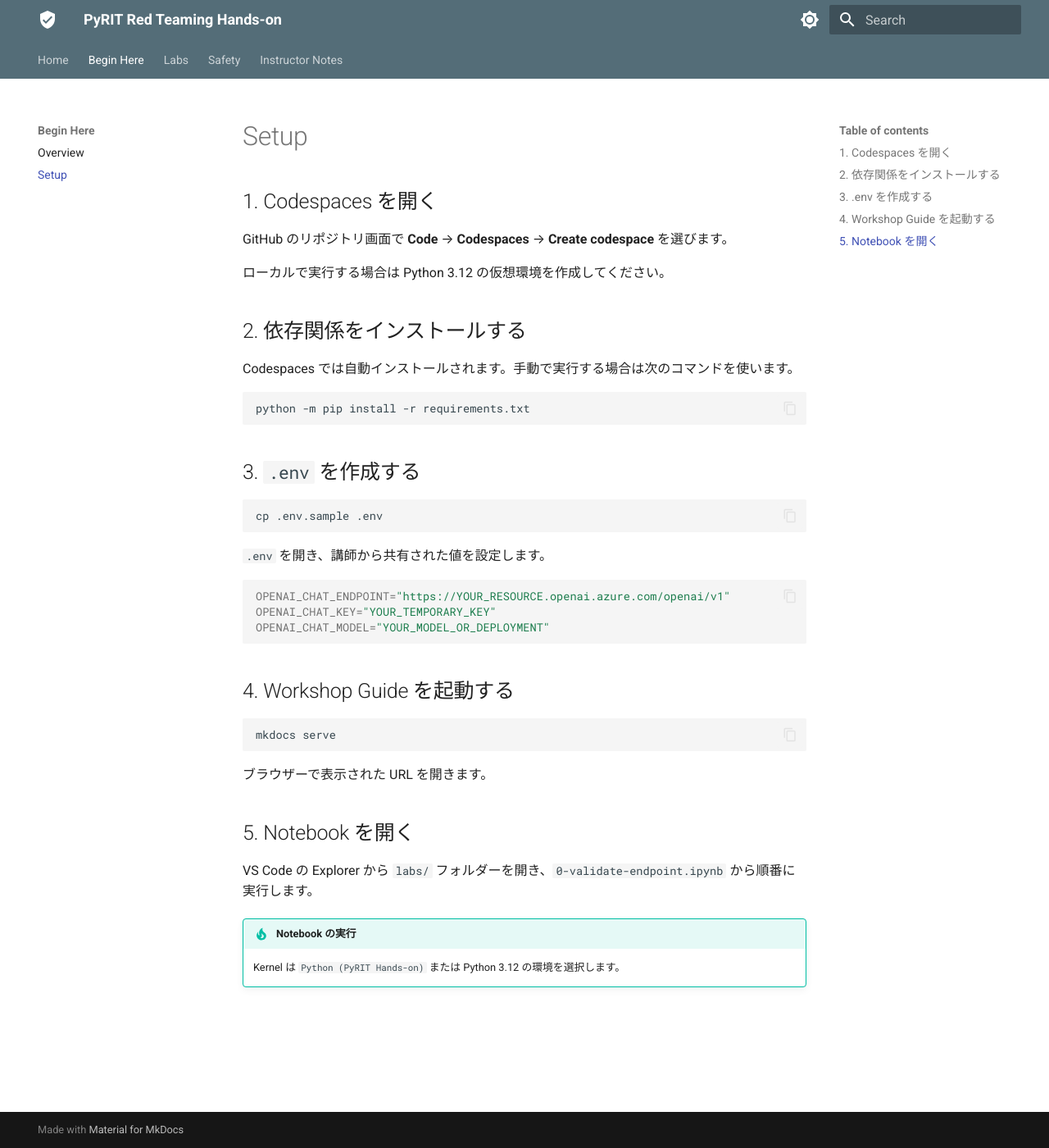
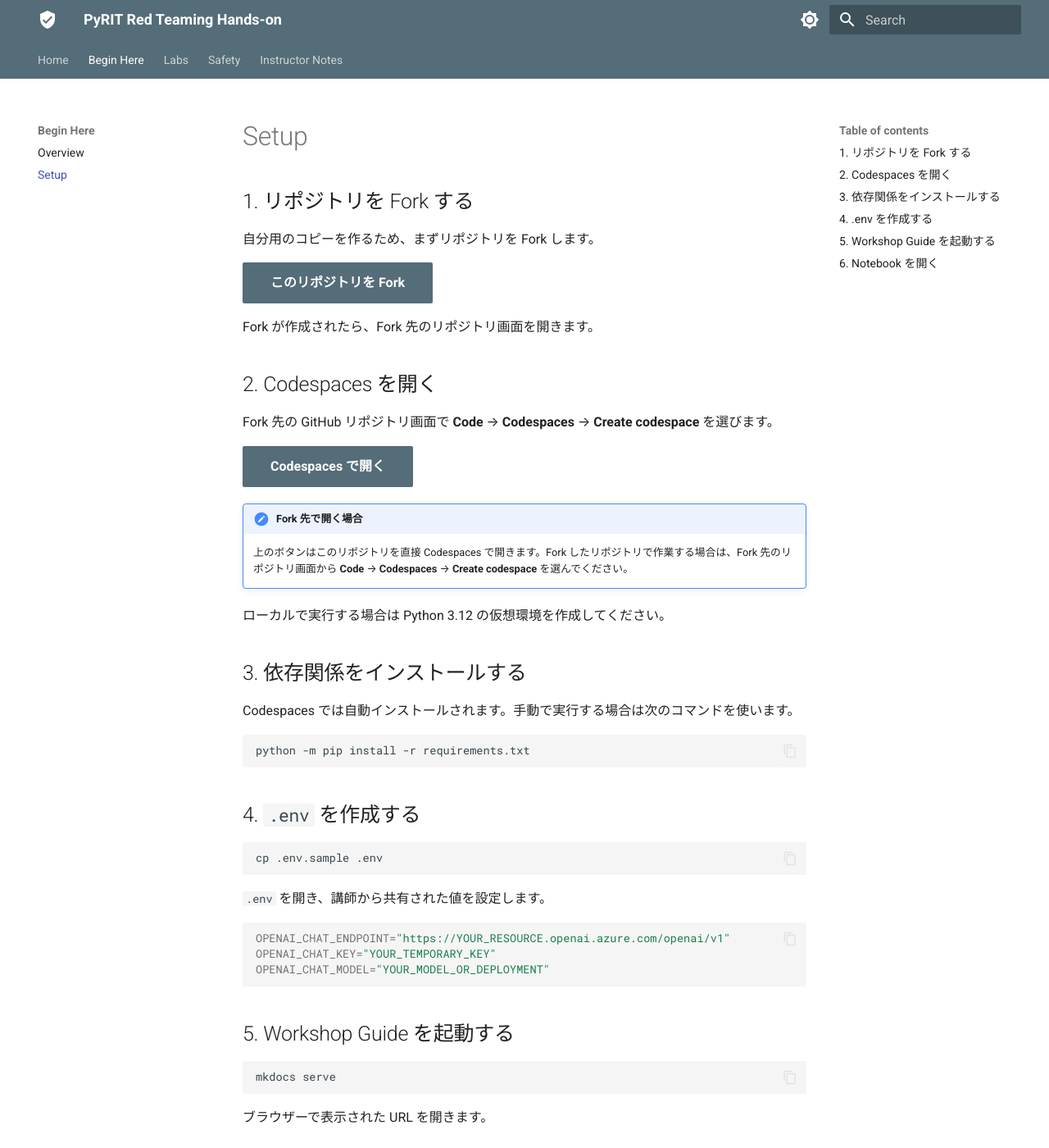
Before and after one commit to mrmo-sandbox/pyrit-red-teaming-handson, an MkDocs documentation site: the page built from docs/begin-here/00-setup.md, in a window 1280 px wide and 1400 px high. Shown: the whole window at 82% size. Built offline with MkDocs 1.6.1 and Material for MkDocs 9.7.7, drawn with Linux system fonts in a browser that asks for light colours.

Commit message:
Add onboarding links to workshop docs
Co-authored-by: Copilot <223556219+Copilot@users.noreply.github.com>

```diff
--- a/docs/begin-here/00-setup.md
+++ b/docs/begin-here/00-setup.md
@@ -1,12 +1,25 @@
 # Setup
 
-## 1. Codespaces を開く
+## 1. リポジトリを Fork する
 
-GitHub のリポジトリ画面で **Code** → **Codespaces** → **Create codespace** を選びます。
+自分用のコピーを作るため、まずリポジトリを Fork します。
+
+[このリポジトリを Fork](https://github.com/mrmo-sandbox/pyrit-red-teaming-handson/fork){ .md-button .md-button--primary }
+
+Fork が作成されたら、Fork 先のリポジトリ画面を開きます。
+
+## 2. Codespaces を開く
+
+Fork 先の GitHub リポジトリ画面で **Code** → **Codespaces** → **Create codespace** を選びます。
+
+[Codespaces で開く](https://codespaces.new/mrmo-sandbox/pyrit-red-teaming-handson?quickstart=1){ .md-button .md-button--primary }
+
+!!! note "Fork 先で開く場合"
+    上のボタンはこのリポジトリを直接 Codespaces で開きます。Fork したリポジトリで作業する場合は、Fork 先のリポジトリ画面から **Code** → **Codespaces** → **Create codespace** を選んでください。
 
 ローカルで実行する場合は Python 3.12 の仮想環境を作成してください。
 
-## 2. 依存関係をインストールする
+## 3. 依存関係をインストールする
 
 Codespaces では自動インストールされます。手動で実行する場合は次のコマンドを使います。
 
@@ -36,7 +49,7 @@ mkdocs serve
 
 ブラウザーで表示された URL を開きます。
 
-## 5. Notebook を開く
+## 6. Notebook を開く
 
 VS Code の Explorer から `labs/` フォルダーを開き、`0-validate-endpoint.ipynb` から順番に実行します。
 
```
Also changed, not shown: other parts of docs/begin-here/00-setup.md (+2 -2 lines), README.md (+16 -2 lines), docs/begin-here/index.md (+6 -0 lines), docs/index.md (+7 -0 lines).
